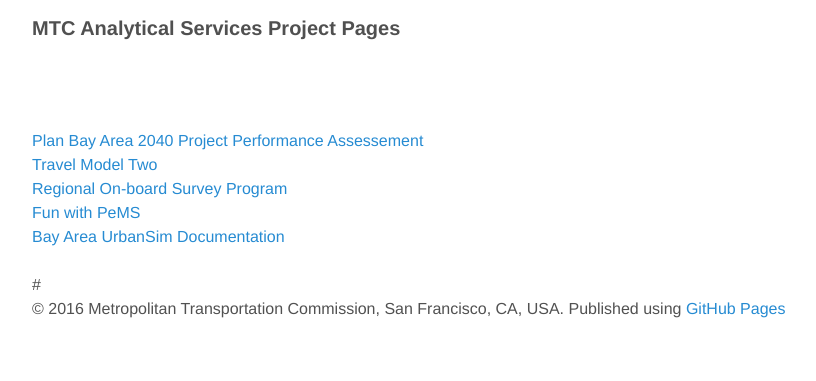
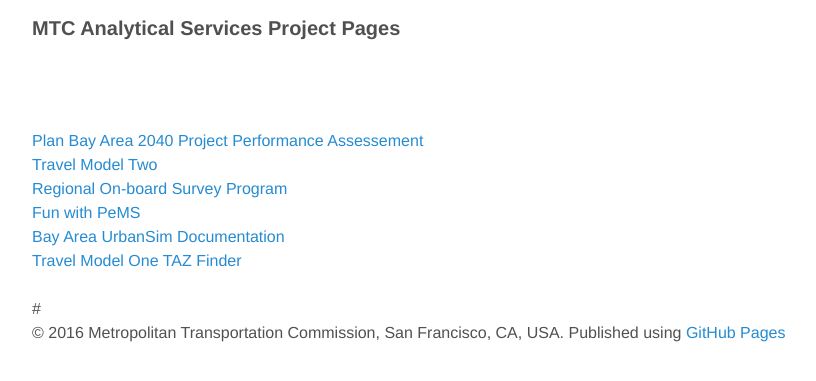
Before and after one commit to BayAreaMetro/modeling-website, a Jekyll site: the page built from index.html, in a window 1280 px wide. Shown: the top 381 px of the page, without its empty margins (144-960 px from the left). Built offline with Jekyll 4.4.1, drawn with Linux system fonts in a browser that asks for light colours; the list of posts is cut into pages by our own code.

Commit message:
add taz_finder

```diff
--- a/index.html
+++ b/index.html
@@ -14,5 +14,7 @@
 <br>
 <a href="/baus_docs">Bay Area UrbanSim Documentation</a>
 <br>
+<a href="/taz_finder">Travel Model One TAZ Finder</a>
+<br>
 <br>
 #
```
